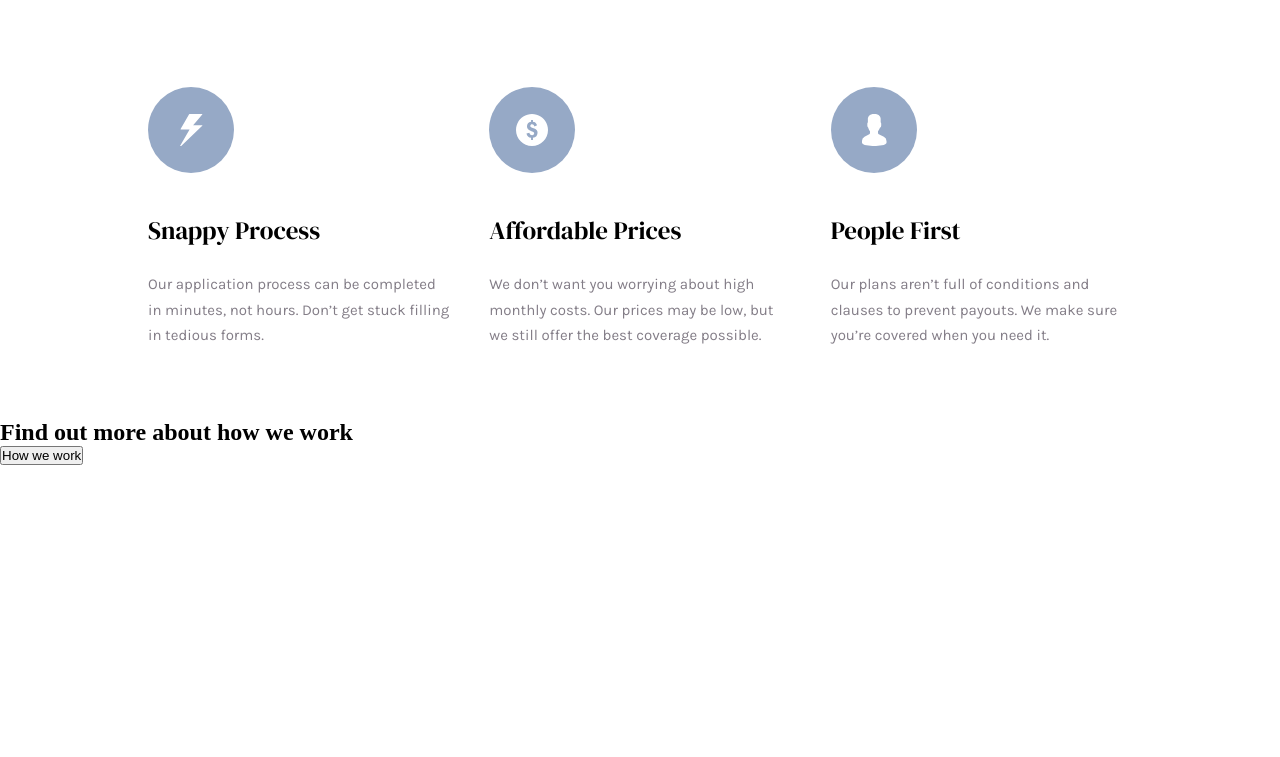
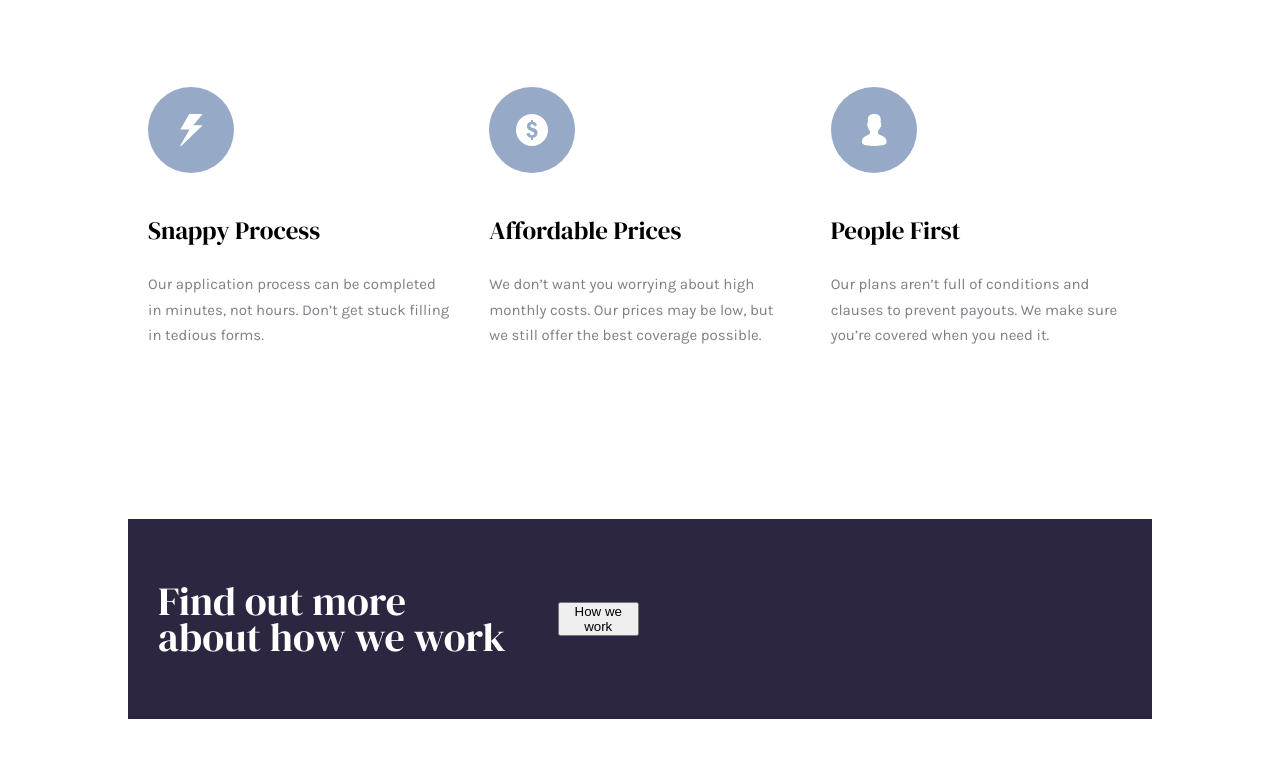
Before and after one commit to PJMantoss/insure_landing_pg, a plain HTML site: page index.html in a window 1280 px wide. Shown: the part 1149-1906 px from the top of the page. Before the commit the page ends 1614 px from the top, so only its background shows below. Drawn offline with Linux system fonts and the light colour scheme.

Commit message:
update markup

```diff
--- a/index.html
+++ b/index.html
@@ -67,9 +67,11 @@
             </div>
         </div>
 
-        <div>
-            <h2>Find out more about how we work</h2>
-            <button>How we work</button>
+        <div class="last-div">
+            <div class="last">
+                <h2>Find out more <br> about how we work</h2>
+                <button>How we work</button>
+            </div>
         </div>
 
         <footer></footer>
```
